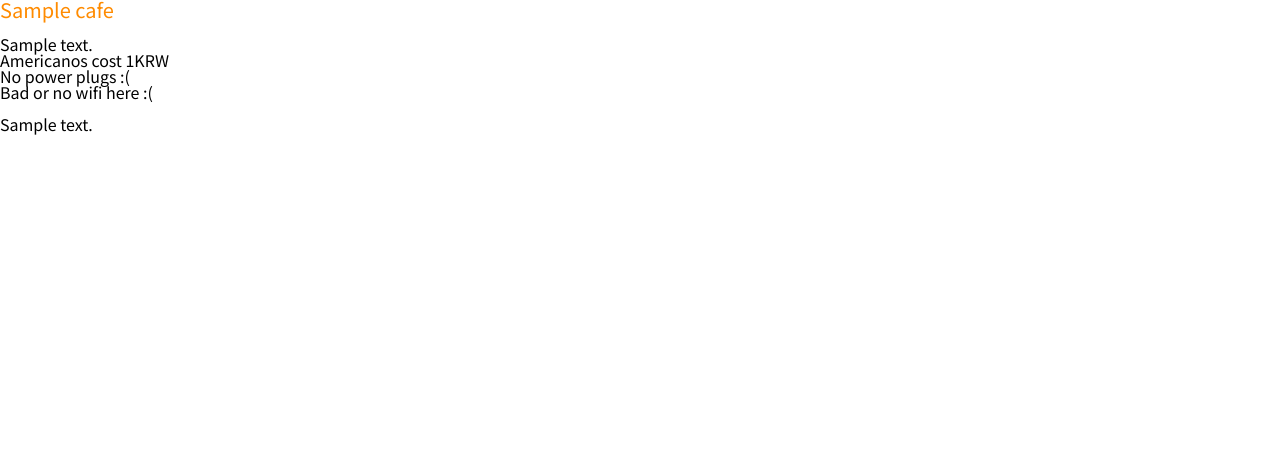
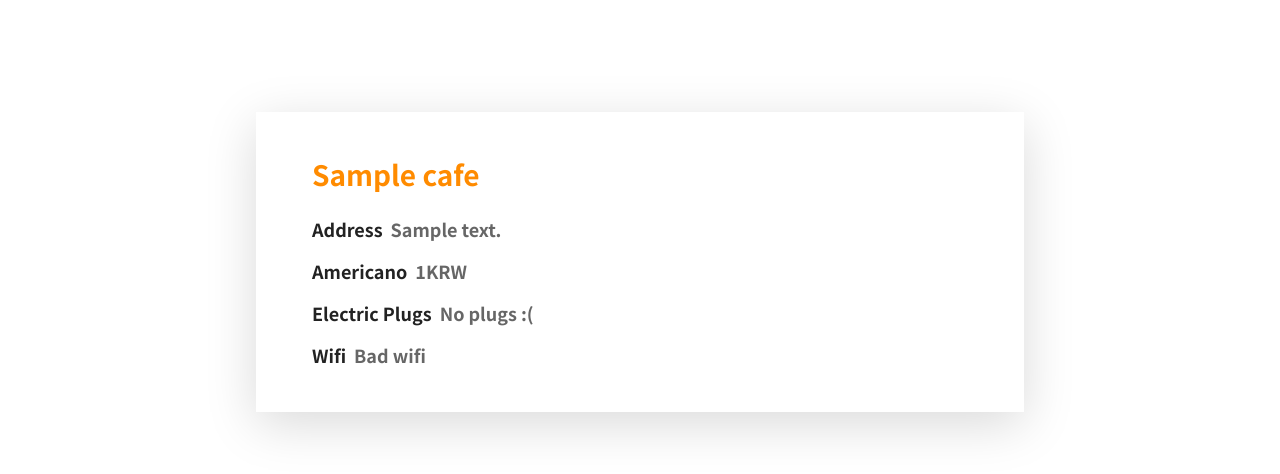
Before and after one commit to itsnamgyu/mogakco, a Django app: page /index in a window 1280 px wide. Shown: the top 474 px of the page. Run offline with Django 3.2, Linux system fonts and the light colour scheme; tables that the repository leaves empty hold one stand-in row (values such as "Sample post"); parts of the project's set-up code (start-up, migrations or seed data) failed here and were passed over; some libraries are stand-ins or nearby versions.

Commit message:
Stylise cafe page

```diff
--- a/cafe/models.py
+++ b/cafe/models.py
@@ -30,3 +30,19 @@ class Cafe(models.Model):
 
     def __str__(self):
         return self.name
+
+    def plug_string(self):
+        if self.plug == 0:
+            return "No plugs :("
+        if self.plug == 1:
+            return "Some plugs"
+        if self.plug == 2:
+            return "Lot's of plugs!"
+
+    def wifi_string(self):
+        if self.wifi == 0:
+            return "Bad wifi"
+        if self.wifi == 1:
+            return "Okay wifi"
+        if self.wifi == 2:
+            return "Good wifi"
--- a/cafe/static/cafe/css/list.css
+++ b/cafe/static/cafe/css/list.css
@@ -2,3 +2,22 @@ h1 {
 	color: #FF8B00;
 	font-size: 20px;
 }
+
+.info {
+	color: #666;
+	font-size: 18px;
+	font-weight: 700;
+    margin-top: 24px;
+}
+
+.info .label {
+	color: #222;
+    margin-right: 8px;
+}
+
+.temp-title {
+	color: #FF8B00;
+	font-size: 28px;
+    font-weight: 700;
+    margin-bottom: 32px;
+}
--- a/cafe/templates/cafe/list.html
+++ b/cafe/templates/cafe/list.html
@@ -2,39 +2,29 @@
 {% load static %}
 
 {% block head %}
-<link rel="stylesheet" type="text/css" href="{% static 'cafe/css/list.css' %}"/>
+    <link rel="stylesheet" type="text/css" href="{% static 'cafe/css/list.css' %}"/>
 {% endblock %}
 
 {% block content %}
-{% for cafe in cafes %}
-<h1>{{ cafe.name }}</h1>
-<br>
-<ul>
-	<li>{{ cafe.address }}</li>
-	<li>Americanos cost {{ cafe.americano }}KRW</li>
+    {% for cafe in cafes %}
+        <div class="card page-width">
+            <div class="card-content">
+                <h2 class="temp-title">{{ cafe.name }}</h2>
+                <p class="info"><span class="label">Address</span>{{ cafe.address }}</p>
+                <p class="info"><span class="label">Americano</span>{{ cafe.americano }}KRW</p>
+                <p class="info"><span class="label">Electric Plugs</span>{{ cafe.plug_string }}</p>
+                <p class="info"><span class="label">Wifi</span>{{ cafe.wifi_string }}</p>
+            </div>
+        </div>
+    {% endfor %}
+{% endblock %}
 
-	{% if cafe.plug == 0 %}
-	<li>No power plugs :(</li>
-	{% endif %}
-	{% if cafe.plug == 1 %}
-	<li>There are a few power plugs</li>
-	{% endif %}
-	{% if cafe.plug == 2 %}
-	<li>Much power plugs!</li>
-	{% endif %}
-
-	{% if cafe.wifi == 0 %}
-	<li>Bad or no wifi here :(</li>
-	{% endif %}
-	{% if cafe.wifi == 1 %}
-	<li>The wifi is "okay"</li>
-	{% endif %}
-	{% if cafe.wifi == 2 %}
-	<li>Much wifi!</li>
-	{% endif %}
-</ul>
-<br>
-<p><pre>{{ cafe.comment }}</pre></p>
-<br>
-{% endfor %}
-{% endblock %}
+<head>
+    <link rel="stylesheet" type="text/css" href="ho.css">
+    <script src="https://ajax.googleapis.com/ajax/libs/jquery/3.2.1/jquery.min.js"></script>
+    <script src="ho.js"></script>
+</head>
+<body>
+<div class="card big">Do This!</div>
+<div class="card big">Do That!</div>
+</body>
--- a/static/css/mogakco.css
+++ b/static/css/mogakco.css
@@ -3,3 +3,39 @@
 body {
 	font-family: 'Noto Sans KR', sans-serif;
 }
+
+.card {
+	background-color: #fff;
+	color: #f80;
+	position: relative;
+	text-align: center;
+	margin: 10px auto;
+	box-shadow: 0 12px 48px rgba(0, 0, 0, 0.2);
+}
+
+.card:first-of-type {
+    margin-top: 112px;
+}
+
+.card:last-of-type {
+	margin-bottom: 136px;
+}
+
+.card-content {
+	text-align: left;
+	padding: 48px 56px;
+}
+
+.card-shadow {
+	z-index: -10;
+	position: absolute;
+	top: 0;
+	left: 0;
+	width: 100%;
+	height: 100%;
+	box-shadow: 0 12px 48px rgba(0, 0, 0, 0.15);
+}
+
+.page-width {
+	width: 768px;
+}
--- /dev/null
+++ b/static/js/mogakco.js
@@ -0,0 +1,4 @@
+$(document).ready(function() {
+	$('.card').css('box-shadow', '0px 0px #fff')
+	$('.card').append('<div class="card-shadow"></div>')
+});
--- a/templates/global.html
+++ b/templates/global.html
@@ -3,6 +3,8 @@
 <head>
 	<link rel="stylesheet" type="text/css" href="{% static 'css/reset.css' %}" />
 	<link rel="stylesheet" type="text/css" href="{% static 'css/mogakco.css' %}" />
+    <script src="https://ajax.googleapis.com/ajax/libs/jquery/3.2.1/jquery.min.js"></script>
+    <script src="{%  static "js/mogakco.js" %}"></script>
 	{% block head %}
 	{% endblock %}
 </head>
```
